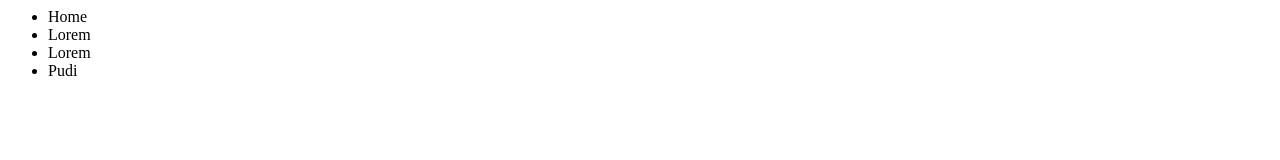
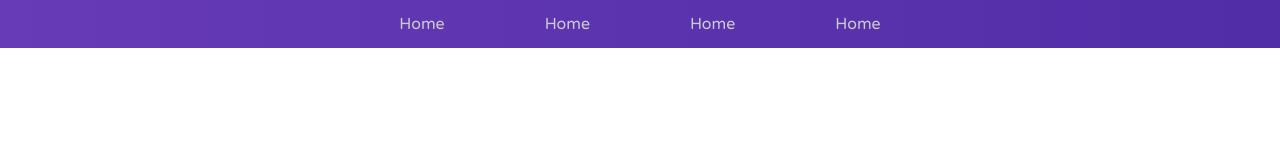
Before and after one commit to Douglas-Marques/hackernews, a plain HTML site: page index.html in a window 1280 px wide. Drawn offline with nearby package versions, Linux system fonts and the light colour scheme.

Commit message:
feat(NavBar): casquinha avancada

```diff
--- a/index.html
+++ b/index.html
@@ -2,13 +2,22 @@
 <html>
 <head>
   <title>Hacker News</title>
+  <!-- Angular -->
   <script src="https://ajax.googleapis.com/ajax/libs/angularjs/1.5.8/angular.min.js" charset="utf-8"></script>
+
+  <!-- Controllers -->
   <script src="app.js"></script>
   <script src="navbar/navbar.js"></script>
+
+  <!-- Styles -->
+  <link href="navbar/navbar.css" rel="stylesheet" type="text/css"/>
+
+  <!-- Fontes -->
+  <link href="https://fonts.googleapis.com/css?family=Varela+Round" rel="stylesheet">
 </head>
 <body ng-app="HackerNews" ng-controller="NewsController">
-<div>
-    <navbar></navbar>
-</div>
+    <div>
+        <navbar></navbar>
+    </div>
 </body>
 </html>
--- a/navbar/navbar.css
+++ b/navbar/navbar.css
@@ -0,0 +1,36 @@
+#navbar {
+    position: fixed;
+}
+
+nav ul li{
+    display: inline-block;
+    padding: 0 3em;
+    line-height: 3em;
+    color: #ccc;
+    font-family: 'Varela Round', sans-serif;
+}
+
+nav ul {
+    text-align: center;
+    margin: 0;
+}
+
+nav {
+    width: 100%;
+    background-image: linear-gradient(to right, #673ab7, #6237b3, #5c33af, #5730ac, #512da8);
+}
+
+nav ul li:hover > a {
+    border-bottom: 2px solid #ccc;
+}
+
+nav ul li:hover{
+    cursor: pointer;
+}
+
+* {
+    margin: 0;
+    padding: 0;
+    -webkit-box-sizing: border-box;
+    box-sizing: border-box;
+}
--- a/navbar/navbar.html
+++ b/navbar/navbar.html
@@ -1,8 +1,16 @@
 <nav id="navbar">
     <ul>
-        <li>Home</li>
-        <li>Lorem</li>
-        <li>Lorem</li>
-        <li>Pudi</li>
+        <li>
+            <a>Home</a>
+        </li>
+        <li>
+           <a>Home</a>
+        </li>
+        <li>
+           <a>Home</a>
+        </li>
+        <li>
+           <a>Home</a>
+        </li>
     </ul>
 </nav>
```
Also changed, not shown: navbar/navbar.js (line endings or trailing spaces).
